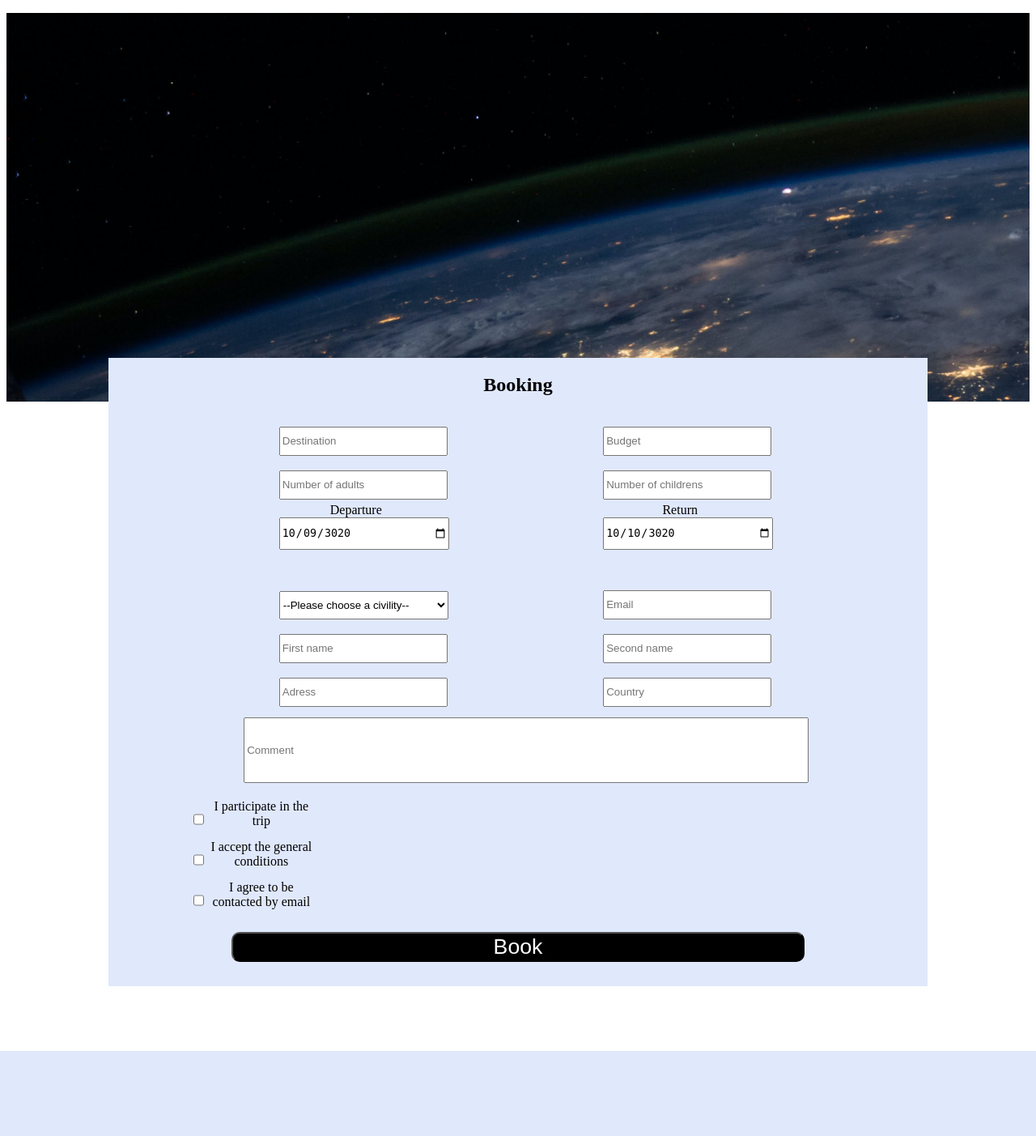
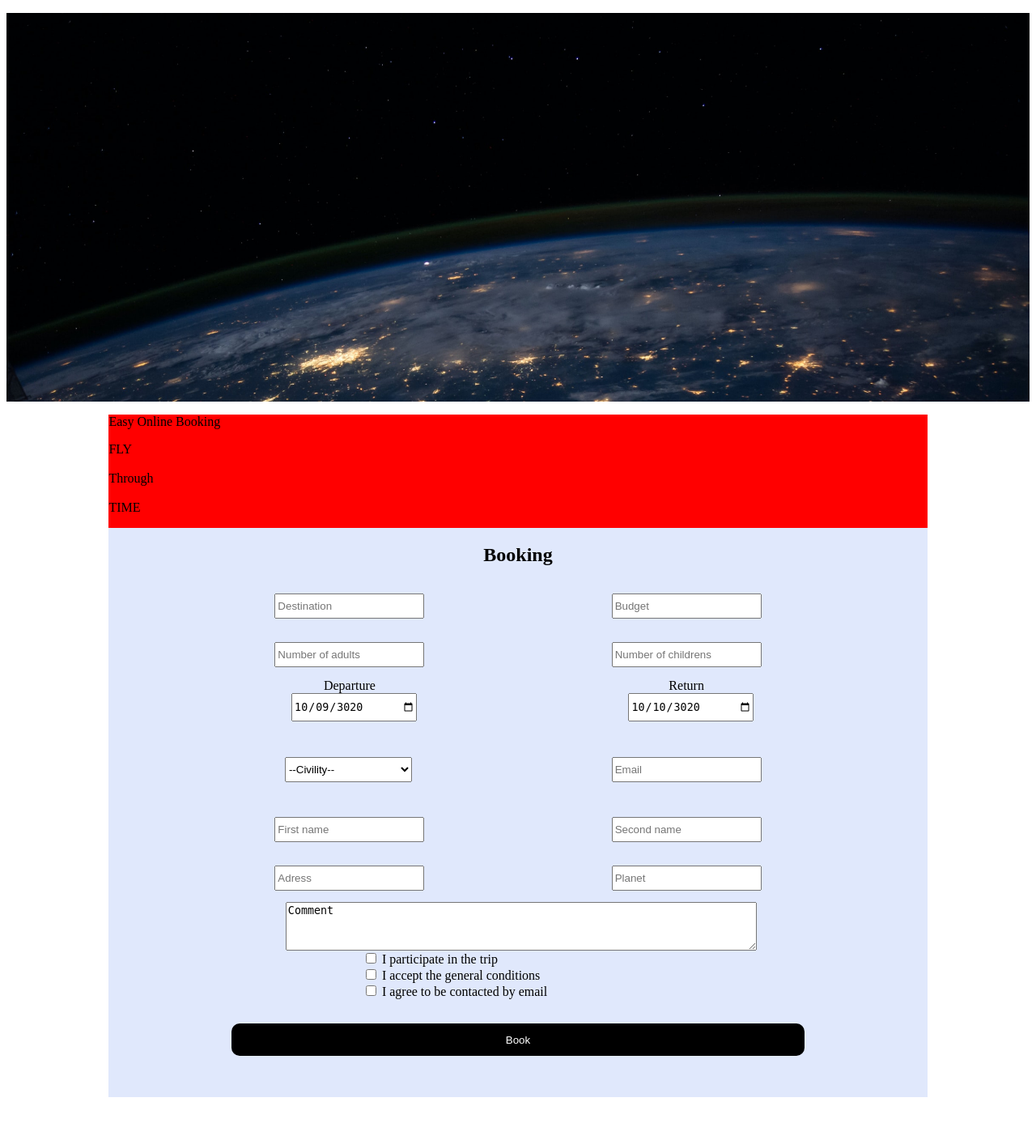
Before and after one commit to LHippolyteCBM/Projo1, a PHP site: page /booking.php in a window 1280 px wide. Shown: the part 99-1502 px from the top of the page at 81% size. Before the commit the page ends 1397 px from the top, so only its background shows below. Run offline with PHP 8.4, Linux system fonts and the light colour scheme.

Commit message:
page booking done

```diff
--- a/booking.php
+++ b/booking.php
@@ -15,102 +15,111 @@
     </header>
 
 
+
     <main>
+    <div class=“booking-background”>
+        <div class=“booking-container”>
+            <p class=‘subscribe-title’ id=‘booking-title’>Easy Online Booking</p>
+            <div class=‘left-block’></div>
+            <p class=’left-text’ id=‘left-text-booking’>FLY<br><br>Through<br><br>TIME</p>
+            </div>
+            <div class=“right-block” id=‘right-block-booking’></div>
+        </div>
+    </div>
         <div class="container-all">
             <h2>Booking</h2>
-            <div class="container-form-1">
-                <div class="block-left-form-1">
-                    <label>
-                        <br><input placeholder="Destination" type="text" name="name" class="case"/> <br>
-                    </label>
-                    <label>
-                        <br> <input placeholder="Number of adults" type="text" name="Number of adults" class="case"/> <br>
-                    </label>
+            <div class="input-container">
+                <div class="case">
+                    <label for="destination"></label>
+                    <input id="destination" placeholder="Destination" type="text" name="destination" class="champs"/>
                 </div>
-                <div class="block-right-form-1">
-                    <label>
-                        <br><input placeholder="Budget" type="text" name="Buget" class="case"/><br>
-                    </label>
-                    <label>
-                        <br><input placeholder="Number of childrens" type="text" name="Number of childrens" class="case"/><br>
-                    </label>
+                <div class="case">
+                    <label for="budget"></label>
+                    <input id="budget" placeholder="Budget" type="text" name="buget" class="champs"/>
                 </div>
             </div>
-            <div class="container-form-2">
-                <div class="block-left-form-2">
-                    <div class="calendar">
-                        <label for="Start date">Departure</label>
-                        <input  type="date" id="when" name="trip-start"  value="3020-10-09"min="3020-10-09" max="3030-12-31" class="date">
-                    </div>
+            <div class="input-container">
+                <div class="case">
+                    <label for="nbAdults"></label>
+                    <input id="nbAdults" placeholder="Number of adults" type="text" name="nbAdults" class="champs"/>
                 </div>
-                <div class="block-right-form-2">
-                    <div class="calendar">
-                        <label for="Return date">Return</label>
-                        <input type="date" id="start" name="trip-start" value="3020-10-10"min="3020-10-10" max="3030-12-31" class="date">
-                    </div>
+                <div class="case">
+                    <label for="nbChildren"></label>
+                    <input id="nbChildren" placeholder="Number of childrens" type="text" name="nbChildren" class="champs"/>
                 </div>
             </div>
-            <div class="container-form-3">
-                <div class="block-left-form-3">
-                     <label for="Civility"></label>
-                        <select name="Civility" id="Civility-select" class="civility">
-                            <option value="">--Please choose a civility--</option>
-                            <option value="dog">M.</option>
-                            <option value="cat">MME.</option>
-                            <option value="hamster">Robot.</option>
+            <div class="input-container">
+                <div class="case">
+                    <label for="departure">Departure</label>
+                    <br>
+                    <input  type="date" id="departure" name="departure"  value="3020-10-09"min="3020-10-09" max="3030-12-31" class="date">
+                </div>
+                <div class="case">
+                    <label for="return">Return</label>
+                    <br>
+                    <input type="date" id="return" name="return" value="3020-10-10"min="3020-10-10" max="3030-12-31" class="date">
+                </div>
+            </div>
+            <div class="input-container">
+                <div class="case">
+                    <label for="civility"></label>
+                        <select name="civility" id="civility" class="civility">
+                            <option value="">--Civility--</option>
+                            <option value="monsieur">M.</option>
+                            <option value="madame">MME.</option>
+                            <option value="robot">Robot.</option>
                             <option value="others">Others.</option>
                         </select>
-                    <label>
-                        <br> <input placeholder="First name" type="text" name="Duration" class="case"/> <br>
-                    </label>
-                    <label>
-                        <br><input placeholder="Adress" type="text" name="Departur" class="case"/><br>
-                    </label>
                 </div>
-                <div class="block-right-form-3">
-                    <label>
-                        <br><input placeholder="Email" type="text" name="Buget" class="case"/><br>
-                    </label>
-                    <label>
-                        <br><input placeholder="Second name" type="text" name="Number of adults" class="case"/><br>
-                    </label>
-                    <label>
-                        <br><input placeholder="Country" type="text" name="Number of children" class="case"/><br>
-                    </label>
+                <div class="case">
+                <label for="email"></label>
+                    <input id="email" placeholder="Email" type="text" name="email" class="champs"/>
                 </div>
             </div>
-            <div class="container-form-4">
-                     <input placeholder="Comment" type="text"  name="comment" class="comment"/>
-            </div>
-            <div class="container-form-5">
-                <div class="checkbox-container">
-                    <div class="checkbox">
-                        <input type="checkbox" name="I participate in the trip" value="true" id="je participe au voyage">
-                        <label for="I participate in the trip">I participate in the trip</label>
-                    </div>
-                    <div class="checkbox">
-                        <input type="checkbox" name="I accept the general conditions" value="true" id="je participe au voyage">
-                        <label for="I accept the general conditions">I accept the general conditions</label>
-                    </div>
-                    <div class="checkbox">
-                        <input type="checkbox" name="I agree to be contacted by email" value="true" id="je participe au voyage">
-                        <label for="I agree to be contacted by email">I agree to be contacted by email</label>
-                    </div>
+            <div class="input-container">
+                <div class="case">
+                    <label for="firstname"></label>
+                    <input id="firstname" placeholder="First name" type="text" name="firstname" class="champs"/> <br>
+                </div>
+                <div class="case">
+                    <label for="secondname"></label>
+                    <input id="secondname" placeholder="Second name" type="text" name="secondname" class="champs"/>
                 </div>
             </div>
-            <div class="container-form-6">
-                        <div class="send-input-container">
-                            <label>
-                                <input type="submit" value="Book" class="send"/>
-                            </label>
-                        </div>
-                    </div>
+            <div class="input-container">
+                <div class="case">
+                    <label for="adress"></label>
+                    <input id="adress" placeholder="Adress" type="text" name="adress" class="champs"/>
                 </div>
+                <div class="case">
+                    <label for="planet"></label>
+                    <input id="planet" placeholder="Planet" type="text" name="planet" class="champs"/>
+                </div>
+            </div>
+            <div class="input-container comment">
+                <label for="comment"></label>
+                <textarea id="comment" name="comment">Comment</textarea>
+            </div>
+            <div class="checkbox-container">
+                <div class="agree">
+                    <input type="checkbox" name="participate" value="true" id="participate">
+                    <label for="participate">I participate in the trip</label>
+                </div>
+                <div class="agree">
+                    <input type="checkbox" name="accept" value="true" id="accept">
+                    <label for="accept">I accept the general conditions</label>
+                </div>
+                <div class="agree">
+                    <input type="checkbox" name="contact" value="true" id="contact">
+                    <label for="contact">I agree to be contacted by email</label>
+                </div>
+            </div>
+            <div class="book-container">
+                <label for="book"></label>
+                <input class="button" id="book" type="submit" value="Book"/>
             </div>
         </div>
     </main>
-
-
     <?php include 'burger.php'; ?>
     <footer>
         <?php include 'footer.php'; ?>
--- a/style.css
+++ b/style.css
@@ -82,9 +82,9 @@ li {
 
 .banniere {
     height: 30em;
-    background-image: url("img/earth.jpg");
+    background-image: url("/img/nasa-Q1p7bh3SHj8-unsplash.jpg");
     background-size: cover;
-    background-attachment: fixed;
+    background-attachment: unset;
     z-index: 1;
 
 }
@@ -94,7 +94,7 @@ li {
 
 
 main{
-    margin: -70px 10% 0 10% ;
+    margin: 0% 10% 40px 10% ;
     background-color: red;
     z-index: 800;
 }
@@ -479,205 +479,153 @@ button:focus {
 /*  BURGER CSS */
 
 /* BOOKING JW */
+main{
+    margin-bottom: 3em;
+}
 .container-all{
     background-color: var(--backgroundMedium);
     flex-direction: column;
     display: flex;
     width: 100%;
-    margin: 1em 0% 5em 0%;
+    margin: auto;
 }
     .container-all h2{
         text-align: center;
+    }
+    .input-container{
+        display: flex;
+        flex-direction: row;
+        justify-content: space-evenly;
+        text-align: center;
+        margin-right: 3%;
+        margin-left: 3%;
+        margin: auto;
+        width: 95%;
+    }
+        .case{
+            width: 30%;
+            height: 100%;
+        }
+        .date{
+            width: 150px;
+            height: 31px;
+            margin-left: 4%;
+            margin-bottom: 10%;
+        }
+        .civility{
+            width: 157px;
+            height: 31px;
+            margin-left: 4%;
+            margin-bottom: 10%;
+        }
+        .comment{
+            max-width: 60%;
+            height: 60px;
+        }
+            textarea{
+                width: 95%;
+            }
+            label{
+                text-align: center;
+            }
+    .checkbox-container{
+        width: 38%;
+        margin: auto;
 
     }
-    .container-form-1{
-        display: flex;
-        justify-content: space-evenly;
-        text-align: center;
+    .champs, select{
+        max-width: 200px;
+        height: 25px;
+        margin: 5%;
     }
-        .block-left-form-1{
-            flex-direction: column;
-            max-width: 100%;
-            width: 190px;
-            height: 80px;
-        }
-
-        .block-right-form-1{
-            flex-direction: column;
-            max-width: 100%;
-            width: 190px;
-            height: 80px;
-        }
-        .container-form-2{
-            display: flex;
-            justify-content: space-evenly;
-            text-align: center;
-        }
-            .block-left-form-2{
-                flex-direction: column;
-                max-width: 100%;
-                width: 190px;
-                height: 80px;
-                margin-top: 2em;
-            }
-            .block-right-form-2{
-                flex-direction: column;
-                max-width: 100%;
-                width: 190px;
-                height: 90px;
-                margin-top: 2em;
-            }
-            .calendar{
-                width: 190px;
-                height: 90px;
-            }
-            .date{
-                width: 205px;
-                height: 36px;
-            }
-    .container-form-3{
-        display: flex;
-        justify-content: space-evenly;
-        text-align: center;
-    }
-
-        .block-left-form-3{
-            flex-direction: column;
-            max-width: 100%;
-            width: 190px;
-            height: 40x;
-        }
-        .block-right-form-3{
-            flex-direction: column;
-            max-width: 100%;
-            width: 190px;
-            height: 40px;
-        }
-            .case{
-                width: 200px;
-                height: 30px;
-            }
-            .civility{
-                display: flex;
-                justify-content: center;
-                width: 209px;
-                height: 35px;
-                margin-top: 10%;
-            }
-    .container-form-4{
-    display: flex;
-    text-align: center;
-    width: 69%;
-    height: 50px;
-    margin-left: 16.5%;
-    margin-right: auto;
-
-    }
-        .comment{
-            width: 190%;
-            height: 150%;
-            margin-top: 1em;
-
-        }
-    .container-form-5{
-        display: flex;
-        text-align: center;
-        width: 69%;
-        height: 50px;
-        margin: 4em;
-
-    }
-        .checkbox{
-            display: flex;
-            margin-left: 16.5%;
-            width: 69%;
-            height: 50px;
-
-        }
-    .container-form-5{
-        display: flex;
-        text-align: center;
-        width: 69%;
-        height: 70px;
-    }
-
-        .send{
+    .book-container{
         width: 70%;
+        height: 1.5em;
         display: flex;
         justify-content: center;
         align-items: center;
         margin: auto;
         margin-top: 3%;
-            margin-bottom: 3%;
+        margin-bottom: 5%;
         background-color: var(--textColor);
         color: white;
         border-radius: 10px;
         cursor: pointer;
         font-size:20pt;
 
+
+    }
+    .button{
+        background-color: black;
+        color: white;
+        border: none;
     }
 
     @media screen and (max-width:768px){
 
         .container-all{
-        text-align: center;
+            flex-direction: column;
+        display: flex;
         width: 100%;
-        margin: 1em 0% 5em 0%;
+        margin: auto;
         }
-    .container-form-1{
+        .input-container{
             flex-direction: column;
-        width: 100%;
-        height: 180px;
-        margin-top: 5em;
+            align-items: center;
         }
-    .block-left-form-1{
-        flex-direction: column;
-        width: 100%;
-        height: 180px;
-        margin-top: 5em;
+        .case {
+            width: auto;
         }
-    .block-right-form-1{
+        .checkbox-container{
+            width: 85%;
+            margin: auto;
+        }
+        textarea{
+            width: 114%;
+            margin-left: 12%;
+        }
+
+        .book-container {
             margin-bottom: 2em;
-        width: 100%;
         }
-    .container-form-2{
-        flex-direction: column;
-        width: 100%;
-            height: 180px;
-            margin-top: 5em;
     }
-    .container-form-3{
-        flex-direction: column;
-        width: 100%;
-            height: 180px;
-            margin-top: 2em;
+
+
+    .booking-background {
+        background-color: #2A292D;
+        position: relative;
+        padding-top: 3em;
+        height: 44px;
     }
-    .civility{
-        width: 100%;
-        height: 36px;
-    }
-    .container-form-4{
-        flex-direction: column;
-        width: 100%;
-            height: 180px;
-            margin-top: 5em;
-    }
-    .container-form-5{
-        flex-direction: column;
-        width: 100%;
-            height: 180px;
-            margin-top: 1em;
-    }
-    .civility{
-        width: 100%;
-        height: 31px;
-        margin: 10% auto;
-    }
-    .comment{
+    .booking-container {
         display: flex;
         justify-content: center;
-        width: 100%;
-        height: 3em;
+        margin-top: 1em;
+        margin-bottom: 10em;
     }
+    #booking-title {
+      font-family: ‘Secular One’, sans-serif;
+      font-size: 8em;
+      font-style: italic;
+      color: lime;
+      margin-top: -90px;
+      margin-left: 0;
+    /*text-shadow: 0 0 3px #FF0000, 0 0 5px #0000FF;*/
     }
-/* BOOKING JW */
+    .left-block-booking{
+        background-color: mintcream;
+    }
+    #right-block-booking {
+        background-image: url(‘https://images.unsplash.com/photo-1550974162-3db80acafdda?ixlib=rb-1.2.1&ixid=eyJhcHBfaWQiOjEyMDd9&auto=format&fit=crop&w=2700&q=80’);
+        background-size: cover;
+    }
+    .right-block-open {
+        transition: 0.5s ease-out;
+        margin-left: 20em;
+    }
+    #left-text-booking{
+        font-family: ‘Secular One’, sans-serif;
+        letter-spacing: 34px;
+        line-height: 1em;
+        position: absolute;
+    }
```
Also changed, not shown: img/earth.jpg (deleted), img/nasa-Q1p7bh3SHj8-unsplash.jpg (added), 2 other files. Lines whose indentation alone changed are shown as unchanged.
